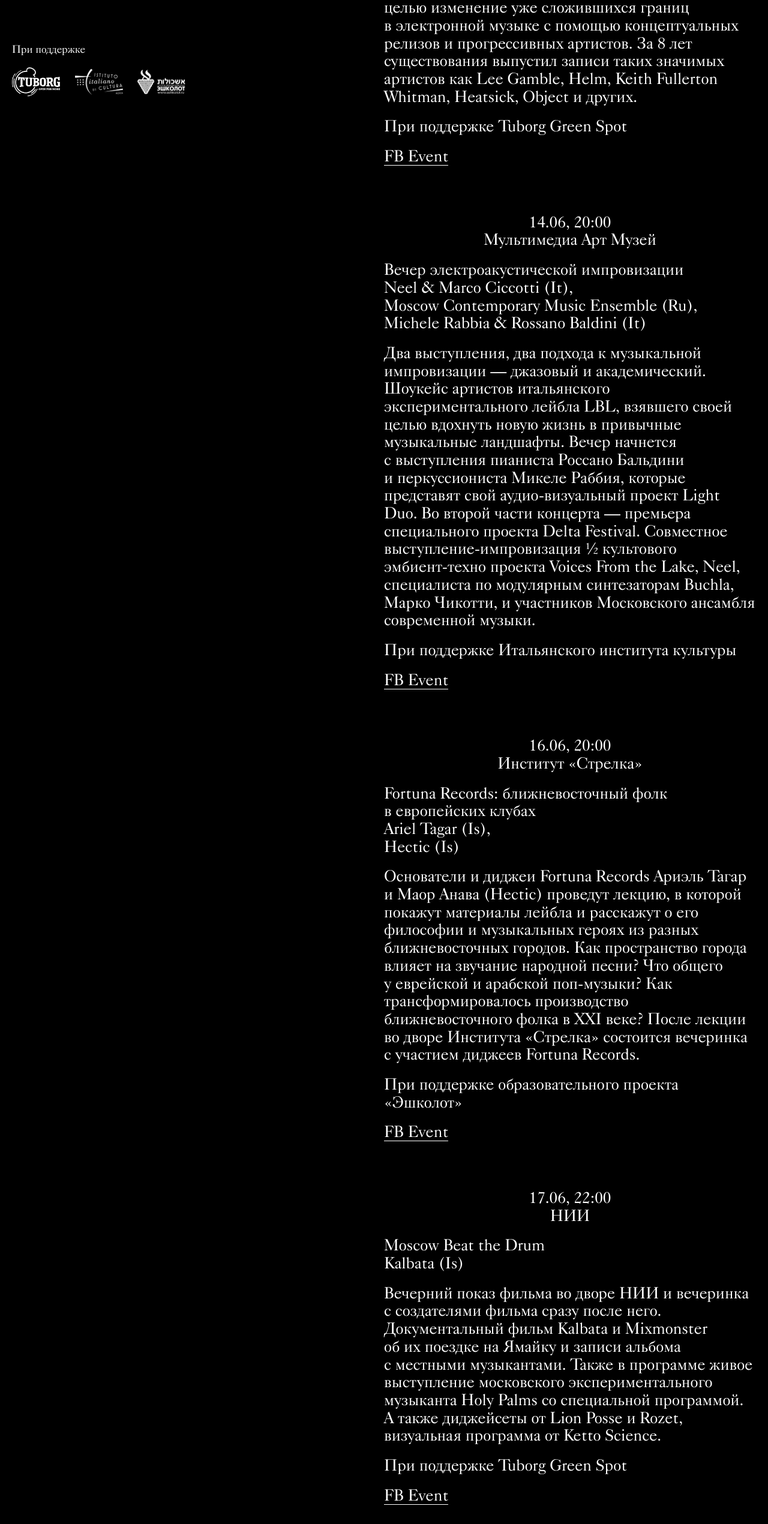
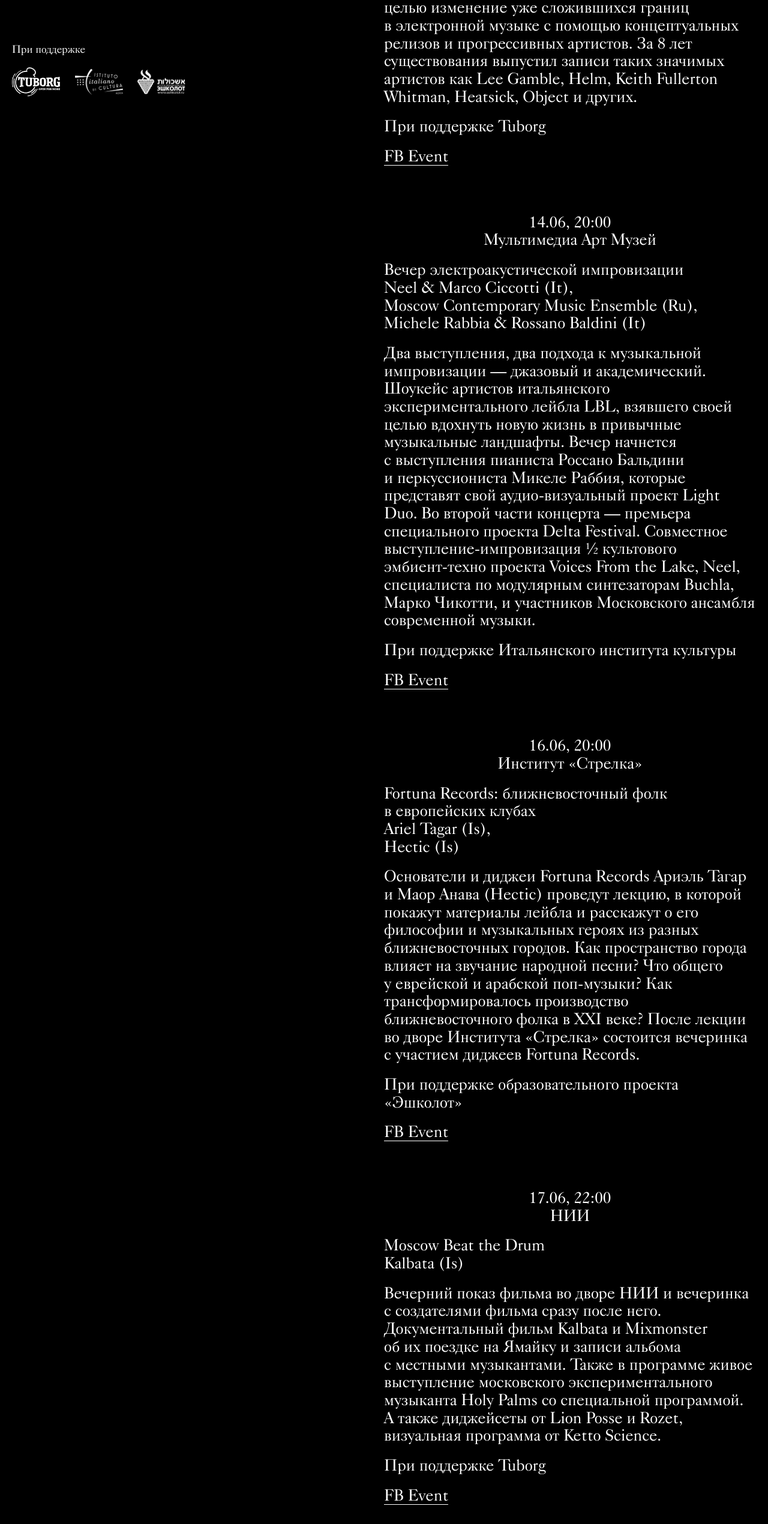
Before and after one commit to ffurqat/delta.github.io, a website: page index.html in a window 1280 px wide. Shown: the part 1178-3718 px from the top of the page at 60% size. Drawn offline with Linux system fonts and the light colour scheme.

Commit message:
tubogr fix

```diff
--- a/index.html
+++ b/index.html
@@ -81,7 +81,7 @@
             <div class="venue-date">13.06, 20:00</br>«Кругозор»</div>
             <div class="artists">PAN showcase</br>Bill Kouligas (De),</br>M.E.S.H. (De)</div>
             <div class="description">Шоукейс ключевого экспериментального лейбла PAN в&nbsp;рамках Delta Festival. PAN Records был основан в&nbsp;Берлине в&nbsp;2008 году <nobr>саунд-артистом</nobr> Биллом Кулигасом. Известный своими авангардными релизами и&nbsp;экспериментальными коллаборациям, лейбл последовательно ставит своей целью изменение уже сложившихся границ в&nbsp;электронной музыке с&nbsp;помощью концептуальных релизов и&nbsp;прогрессивных артистов. За&nbsp;8 лет существования выпустил записи таких значимых артистов как Lee Gamble, Helm, Keith Fullerton Whitman, Heatsick, Object и&nbsp;других.</div>
-            <div class="partner">При поддержке Tuborg Green Spot</div>
+            <div class="partner">При поддержке Tuborg</div>
             <div><a target="_blank" href="https://www.facebook.com/events/525710690945343/">FB Event</a></div>
           </article>
           <article class="event">
@@ -102,7 +102,7 @@
             <div class="venue-date">17.06, 22:00</br>НИИ</div>
             <div class="artists">Moscow Beat the Drum</br>Kalbata (Is)</div>
             <div class="description">Вечерний показ фильма во&nbsp;дворе НИИ и&nbsp;вечеринка с&nbsp;создателями фильма сразу после него. Документальный фильм Kalbata и&nbsp;Mixmonster об&nbsp;их&nbsp;поездке на&nbsp;Ямайку и&nbsp;записи альбома с&nbsp;местными музыкантами. Также в&nbsp;программе живое выступление московского экспериментального музыканта Holy Palms со&nbsp;специальной программой. А&nbsp;также диджейсеты от&nbsp;Lion Posse и&nbsp;Rozet, визуальная программа от&nbsp;Ketto Science.</div>
-            <div class="partner">При поддержке Tuborg Green Spot</div>
+            <div class="partner">При поддержке Tuborg</div>
             <div><a target="_blank" href="https://www.facebook.com/events/1375016712525351/">FB Event</a></div>
           </article>
         </section>
```
Also changed, not shown: public/index.html (+2 -2 lines).
